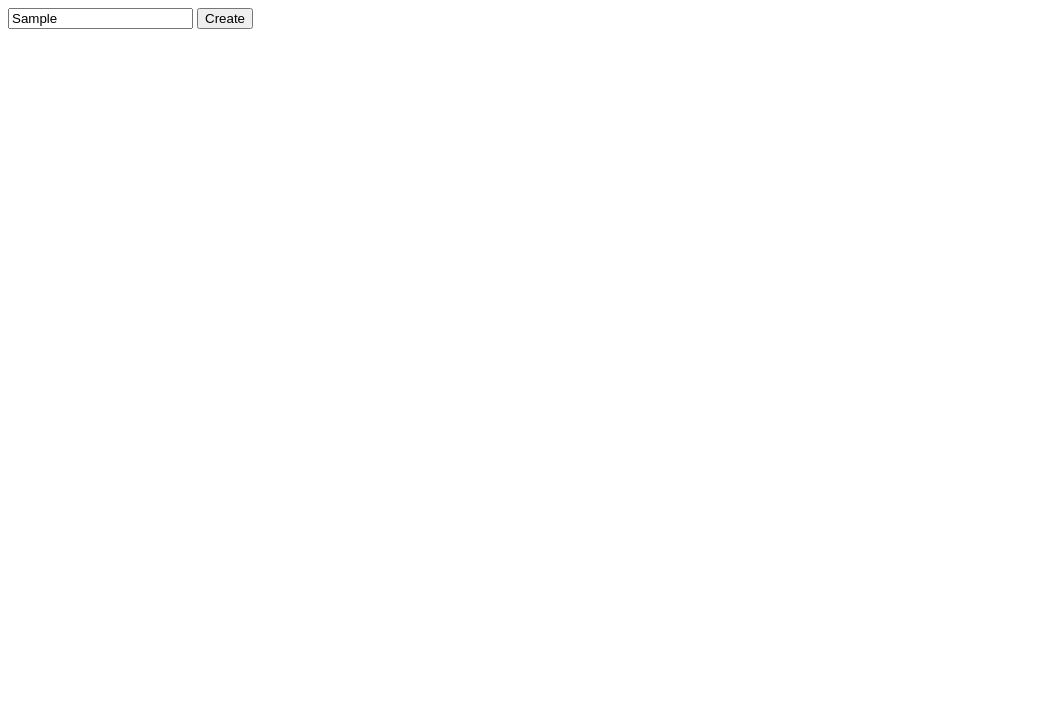
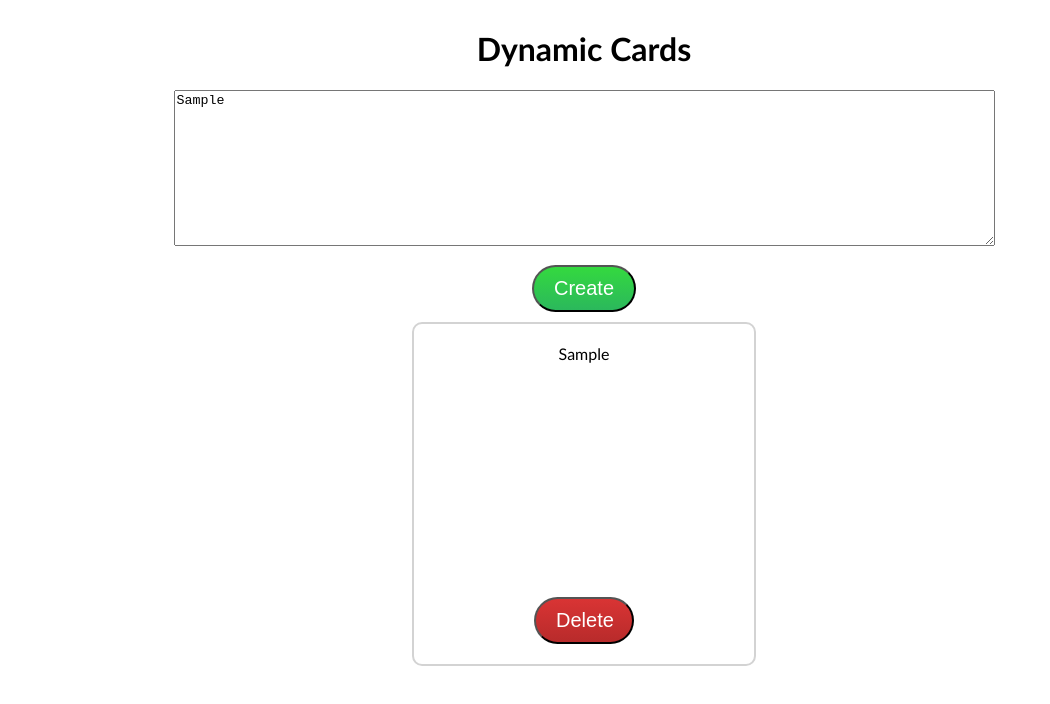
Before and after one commit to BSGreaves/dynamiccards, a plain HTML site: page index.html in a window 1280 px wide. Both pictures are taken after typing "Sample" into the empty fields and a click on the button "Create". Shown: the whole page, without its empty margins (0-1050 px from the left). Drawn offline with Linux system fonts and the light colour scheme.

Commit message:
Done with html, css, and js. Fixing up readme

```diff
--- a/cards.css
+++ b/cards.css
@@ -0,0 +1,76 @@
+body {
+	font-family: Futura, "Trebuchet MS", Arial, sans-serif;
+	width: 90%;
+}
+
+header {
+	display: flex;
+	flex-flow: column wrap;
+	align-items: center;
+	justify-content: space-around;
+}
+
+#createButton {
+	background: #34d93f;
+	background-image: -webkit-linear-gradient(top, #34d93f, #2bb85c);
+	background-image: -moz-linear-gradient(top, #34d93f, #2bb85c);
+	background-image: -ms-linear-gradient(top, #34d93f, #2bb85c);
+	background-image: -o-linear-gradient(top, #34d93f, #2bb85c);
+	background-image: linear-gradient(to bottom, #34d93f, #2bb85c);
+	-webkit-border-radius: 28;
+	-moz-border-radius: 28;
+	border-radius: 28px;
+	font-family: Arial;
+	color: #ffffff;
+	font-size: 20px;
+	padding: 10px 20px 10px 20px;
+	text-decoration: none;
+}
+
+#createButton:hover {
+	background: #3cb0fd;
+	background-image: -webkit-linear-gradient(top, #3cb0fd, #3498db);
+	background-image: -moz-linear-gradient(top, #3cb0fd, #3498db);
+	background-image: -ms-linear-gradient(top, #3cb0fd, #3498db);
+	background-image: -o-linear-gradient(top, #3cb0fd, #3498db);
+	background-image: linear-gradient(to bottom, #3cb0fd, #3498db);
+	text-decoration: none;
+}
+
+.card {
+	width: 300px;
+	height: 300px;
+	border: 2px solid lightgrey;
+	padding: 20px;
+	margin: 10px;
+	display: flex;
+	flex-flow: column;
+	justify-content: space-between;
+	align-items: center;
+	border-radius: 10px;
+}
+
+#cardHolder {
+	display: flex;
+	flex-flow: row wrap;
+	justify-content: space-around;
+}
+
+.deleteButton {
+	display: block;
+	width: 100px;
+	background: #d93434;
+	background-image: -webkit-linear-gradient(top, #d93434, #b82b2b);
+	background-image: -moz-linear-gradient(top, #d93434, #b82b2b);
+	background-image: -ms-linear-gradient(top, #d93434, #b82b2b);
+	background-image: -o-linear-gradient(top, #d93434, #b82b2b);
+	background-image: linear-gradient(to bottom, #d93434, #b82b2b);
+	-webkit-border-radius: 28;
+	-moz-border-radius: 28;
+	border-radius: 28px;
+	font-family: Arial;
+	color: #ffffff;
+	font-size: 20px;
+	padding: 10px 20px 10px 20px;
+	text-decoration: none;
+}
--- a/cards.js
+++ b/cards.js
@@ -0,0 +1,36 @@
+var userInputField = document.getElementById("userInput");
+var createButton = document.getElementById("createButton");
+var cardHolder = document.getElementById("cardHolder");
+var cardCount = 0;
+
+// var test = function () {
+// 	var testVar = `card ${cardCount}`;
+// 	console.log("testvar", testVar);
+// 	cardCount++;
+// }
+
+var createCard = function () {
+	console.log("createCard fired")
+	var newCard = document.createElement("div");
+	cardCount++;
+	newCard.className = "card";
+	var content = document.createTextNode(userInputField.value);
+	newCard.appendChild(content);
+	var deleteBtn = document.createElement("button");
+	deleteBtn.className = "deleteButton";
+	deleteBtn.innerHTML = "Delete"
+	deleteBtn.addEventListener("click", deleteCard)
+	newCard.appendChild(deleteBtn);
+	cardHolder.appendChild(newCard);
+	console.log("createCard ended")
+}
+
+var deleteCard = function (e) {
+
+	var currCard = e.target.parentNode;
+	console.log(currCard);
+	cardHolder.removeChild(currCard);
+	console.log("deleteCard fired")
+}
+
+createButton.addEventListener("click", createCard);
--- a/index.html
+++ b/index.html
@@ -9,9 +9,14 @@
         <link rel="author" href="humans.txt">
     </head>
     <body>
-    <input type="text" name="userInput" id="userInput" placeholder="Text to be added to the card">
-    <button>Create</button>
+    	<header>
+	    	<h1>Dynamic Cards</h1>
+		    <textarea rows="10" cols="100" id="userInput" placeholder="Text to be added to the card"></textarea><br>
+		    <button id="createButton">Create</button>
+	    </header>
+	    <div id="cardHolder">
 
+	    </div>
         <script src="cards.js"></script>
     </body>
 </html>
```
